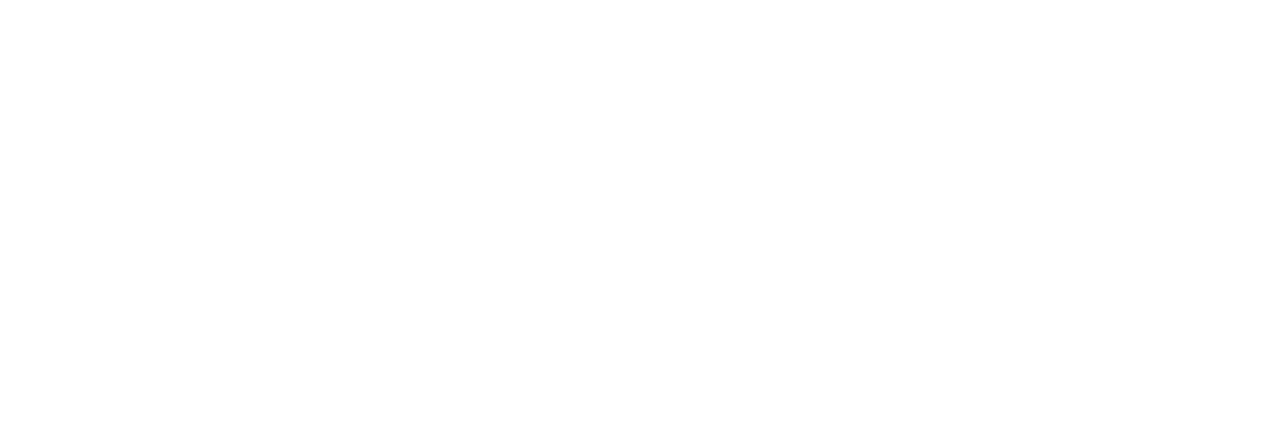
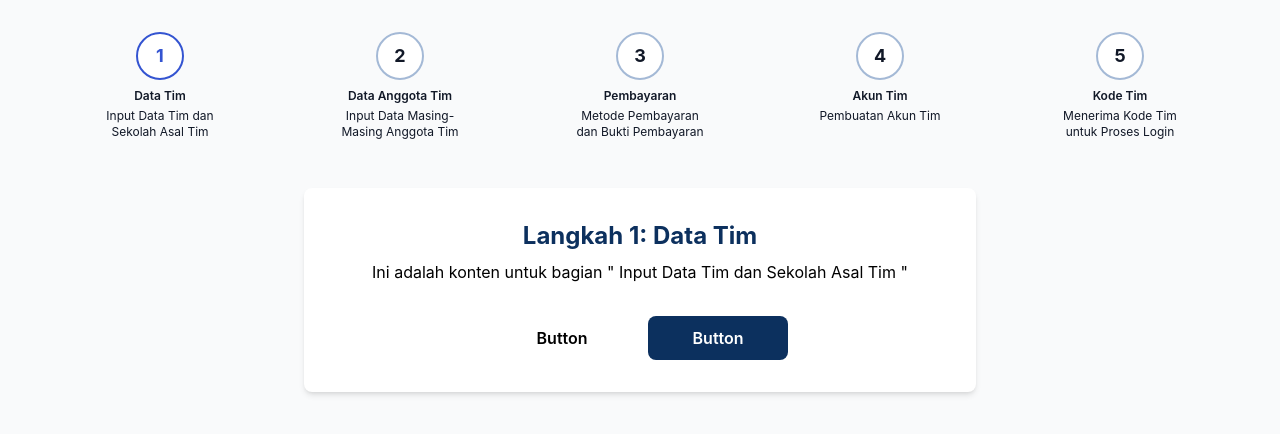
Before and after one commit to bramatama/simbaris-fe, a React (Vite) app: page /register in a window 1280 px wide. Before the commit this address had no page. Shown: the top 434 px of the page. Built offline with nearby package versions, Linux system fonts and the light colour scheme.

Commit message:
add : StepsComponent | RegistrationPage (Draft)

```diff
--- a/src/App.jsx
+++ b/src/App.jsx
@@ -2,6 +2,7 @@
 import './App.css'
 import { BrowserRouter as Router, Routes, Route } from 'react-router-dom';
 import LandingPage from './pages/LandingPage';
+import RegistrationPage from './pages/RegistrationPage';
 // import Dashboard from './pages/Dashboard';
 
 function App() {
@@ -10,6 +11,7 @@
       <Routes>
         <Route path="/" element={<LandingPage />} />
         {/* <Route path="/dashboard" element={<Dashboard />} /> */}
+        <Route path="/register" element={<RegistrationPage />} />
       </Routes>
     </Router>
   );
--- /dev/null
+++ b/src/components/StepsIndicator.jsx
@@ -0,0 +1,71 @@
+import React from 'react';
+
+const StepsIndicator = ({ steps = [], currentStep = 1 }) => {
+    const progressWidth =
+        steps.length > 1 ? ((currentStep - 1) / (steps.length - 1)) * 100 : 0;
+
+    return (
+        <div className="w-full px-4 md:px-6 lg:px-8">
+            <div className="flex items-center justify-center w-full">
+                <div className="relative flex justify-between items-center w-full">
+                    {/* --- Garis Latar Belakang (Layer Bawah) --- */}
+                    {/* Container garis disesuaikan agar pas di antara pusat node pertama dan terakhir */}
+                    <div className="absolute top-5 md:top-6 left-16 w-[calc(100%-8rem)] h-1 transform -translate-y-1/2">
+                        {/* Garis abu-abu (selalu 100% lebar) */}
+                        <div className="w-full h-full bg-simbaris-neutral-300 rounded-full"></div>
+                        {/* Garis biru (lebar dinamis sesuai progres) */}
+                        <div
+                            className="absolute top-0 left-0 h-full bg-simbaris-primary rounded-full transition-all duration-500 ease-in-out"
+                            style={{ width: `${progressWidth}%` }}
+                        ></div>
+                    </div>
+                    <div className="flex w-full justify-between">
+                        {steps.map((step, index) => {
+                            const stepNumber = index + 1;
+                            const isCompleted = stepNumber < currentStep;
+                            const isActive = stepNumber === currentStep;
+                            const isUpcoming = stepNumber > currentStep;
+
+                            // Menentukan class untuk lingkaran step
+                            const circleClasses = () => {
+                                if (isActive) {
+                                    return 'bg-white border-2 border-simbaris-secondary text-simbaris-secondary';
+                                }
+                                if (isCompleted) {
+                                    return 'bg-simbaris-secondary text-white border-2 border-transparent';
+                                }
+                                return 'bg-white border-2 border-simbaris-primary-light text-simbaris-text';
+                            };
+
+                            return (
+                                <div
+                                    key={step.title}
+                                    className="relative z-10 flex flex-col items-center text-center w-32"
+                                >
+                                    {/* Lingkaran Node */}
+                                    <div
+                                        className={`w-10 h-10 md:w-12 md:h-12 flex items-center justify-center rounded-full font-bold text-lg transition-all duration-300 ${circleClasses()}`}
+                                    >
+                                        {stepNumber}
+                                    </div>
+
+                                    {/* Teks di bawah Node */}
+                                    <div className={`mt-2 text-simbaris-text`}>
+                                        <p className="text-sm sm:text-xs font-semibold">
+                                            {step.title}
+                                        </p>
+                                        <p className="hidden sm:block text-xs mt-1">
+                                            {step.description}
+                                        </p>
+                                    </div>
+                                </div>
+                            );
+                        })}
+                    </div>
+                </div>
+            </div>
+        </div>
+    );
+};
+
+export default StepsIndicator;
--- a/src/pages/LandingPage.jsx
+++ b/src/pages/LandingPage.jsx
@@ -52,7 +52,6 @@
                             round="half"
                             color="primary"
                         ></Button>
-
                         <Button
                             text="Login"
                             size="long"
--- /dev/null
+++ b/src/pages/RegistrationPage.jsx
@@ -0,0 +1,87 @@
+import React, { useState } from 'react';
+import Button from '../components/Button'; // Menggunakan komponen Button yang sudah ada
+import StepsIndicator from '../components/StepsIndicator';
+
+const RegistrationPage = () => {
+    // Daftar langkah-langkah proses
+    const registrationSteps = [
+        {
+            title: 'Data Tim',
+            description: 'Input Data Tim dan Sekolah Asal Tim',
+        },
+        {
+            title: 'Data Anggota Tim',
+            description: 'Input Data Masing-Masing Anggota Tim',
+        },
+        {
+            title: 'Pembayaran',
+            description: 'Metode Pembayaran dan Bukti Pembayaran',
+        },
+        {
+            title: 'Akun Tim',
+            description: 'Pembuatan Akun Tim',
+        },
+        {
+            title: 'Kode Tim',
+            description: 'Menerima Kode Tim untuk Proses Login',
+        },
+    ];
+
+    // State untuk mengontrol langkah saat ini
+    const [currentStep, setCurrentStep] = useState(1);
+
+    const handleNext = () => {
+        if (currentStep < registrationSteps.length) {
+            setCurrentStep(currentStep + 1);
+        }
+    };
+
+    const handlePrev = () => {
+        if (currentStep > 1) {
+            setCurrentStep(currentStep - 1);
+        }
+    };
+
+    return (
+        <div className="bg-gray-50 min-h-screen p-8 flex flex-col items-center">
+            <div className="w-full max-w-6xl mb-12">
+                <StepsIndicator
+                    steps={registrationSteps}
+                    currentStep={currentStep}
+                />
+            </div>
+
+            {/* Konten Halaman Simulasi */}
+            <div className="w-full max-w-2xl p-8 bg-white rounded-lg shadow-md text-center">
+                <h2 className="text-2xl font-bold text-simbaris-primary mb-2">
+                    Langkah {currentStep}:{' '}
+                    {registrationSteps[currentStep - 1].title}
+                </h2>
+                <p className="text-simbaris-neutral-600 mb-8">
+                    Ini adalah konten untuk bagian "{' '}
+                    {registrationSteps[currentStep - 1].description} "
+                </p>
+
+                {/* Tombol Navigasi */}
+                <div className="flex justify-center gap-4">
+                    <Button
+                        onClick={handlePrev}
+                        disabled={currentStep === 1}
+                        color="secondary"
+                    >
+                        Sebelumnya
+                    </Button>
+                    <Button
+                        onClick={handleNext}
+                        disabled={currentStep === registrationSteps.length}
+                        color="primary"
+                    >
+                        Selanjutnya
+                    </Button>
+                </div>
+            </div>
+        </div>
+    );
+};
+
+export default RegistrationPage;
```
